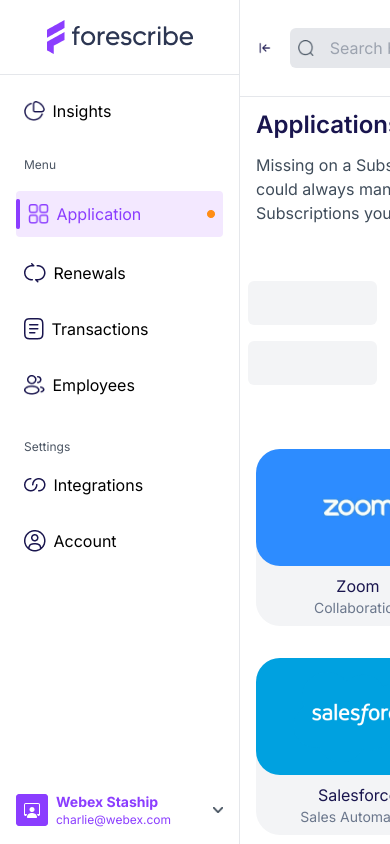
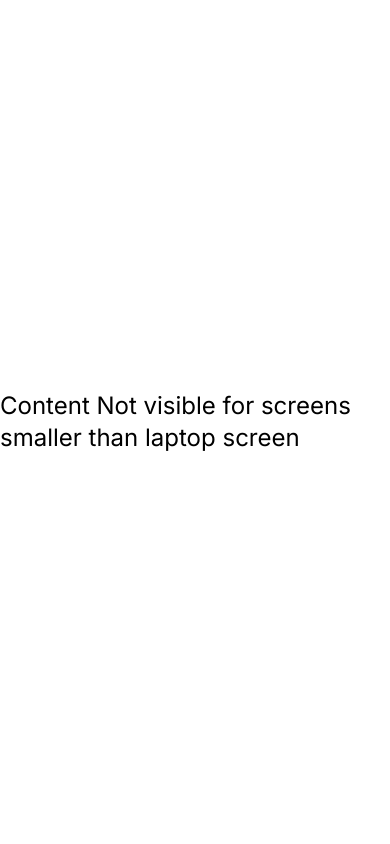
Before and after one commit to Arnav2001/nextjs_assignment, a Next.js app: page / in a window 390 px wide. Built offline with nearby package versions, Linux system fonts and the light colour scheme.

Commit message:
error while hosting on vercel has been fixed

```diff
--- a/app/page.tsx
+++ b/app/page.tsx
@@ -1,29 +1,34 @@
-"use client"
+'use client'
+
 // pages/index.js
 
 import SideDrawer from '../components/SideDrawer';
 import MainContent from '../components/MainContent';
-import React,{useState} from 'react';
+import React, { useState } from 'react';
 import DrawerImg from '@/components/DrawerImg';
+import ResponsiveComponent from '@/components/ResponsiveComponent';
+
 const Home = () => {
-  const [selectedItem, setSelectedItem] = useState<String |null>('application');
+  const [selectedItem, setSelectedItem] = useState<String | null>('application');
   const handleDrawerItemClick = (item: string) => {
     setSelectedItem(item);
     console.log(item);
   };
+
   return (
+    <ResponsiveComponent>
       <div className='flex fixed w-screen h-screen'>
-
         <div>
           <SideDrawer onItemClick={handleDrawerItemClick} />
         </div>
         <div className='flex-1 relative'>
-        <div className=' absolute bottom-0 right-0 mr-4 mb-4'>
-      <DrawerImg imgPath={'/assets/floatingBtn.png'} width={64} height={64}/>
+          <div className='absolute bottom-0 right-0 mr-4 mb-4'>
+            <DrawerImg imgPath={'/assets/floatingBtn.png'} width={64} height={64} />
           </div>
-        <MainContent selectedItem={selectedItem}/>
+          <MainContent selectedItem={selectedItem} />
         </div>
       </div>
+    </ResponsiveComponent>
   );
 };
 
--- /dev/null
+++ b/components/ResponsiveComponent.jsx
@@ -0,0 +1,13 @@
+
+import React from 'react';
+import { useMediaQuery } from 'react-responsive';
+
+const ResponsiveComponent = ({ children }) => {
+  const isLaptopOrLarger = useMediaQuery({ minWidth: 1024 });
+
+  return isLaptopOrLarger ? children : <div className='flex items-center justify-center w-screen h-screen'>
+    <h1 className=' text-2xl text-black'>Content Not visible for screens smaller than laptop screen</h1>
+  </div>;
+};
+
+export default ResponsiveComponent;
--- a/components/table.jsx
+++ b/components/table.jsx
@@ -7,7 +7,7 @@
     const [TransactionItems,setTransactionItems] = useState( transactionItems);
 
   return (
-    <div className=" bg-gray-500 container mt-8 ml-6 mb-10" style={{ maxWidth: '1201px' }}>
+    <div className=" bg-gray-500 container mt-8 ml-6 mr-6 mb-10" style={{ maxWidth: '1201px' }}>
       <table className="w-full bg-white border border-gray-300">
         <thead>
           <tr>
--- a/components/topBar.jsx
+++ b/components/topBar.jsx
@@ -2,7 +2,7 @@
 import DrawerImg from './DrawerImg';
 const TopBar = () => {
   return (
-    <div className="bg-white p-4 flex items-center border-b border-solid border-gray-200">
+    <div className="bg-white mt-1 p-4 flex items-center border-b border-solid border-gray-200">
       {/* Left side: Logo */}
       <div className="flex items-center">
       <DrawerImg imgPath={"/assets/backButton.png"} width={24} height={24}/>
--- a/package.json
+++ b/package.json
@@ -11,7 +11,8 @@
   "dependencies": {
     "next": "14.0.3",
     "react": "^18",
-    "react-dom": "^18"
+    "react-dom": "^18",
+    "react-responsive": "^9.0.2"
   },
   "devDependencies": {
     "@types/node": "^20",
```
Also changed, not shown: 1 other file (tests, documents, lock files or other folders). Lines whose indentation alone changed are shown as unchanged.
